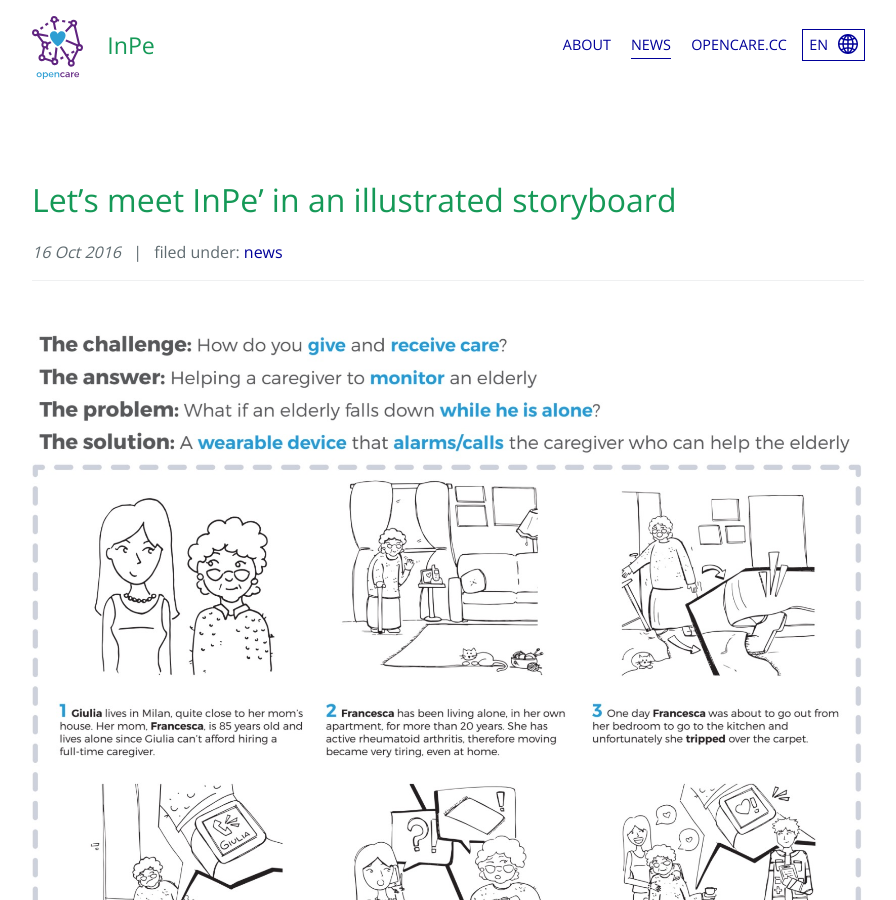
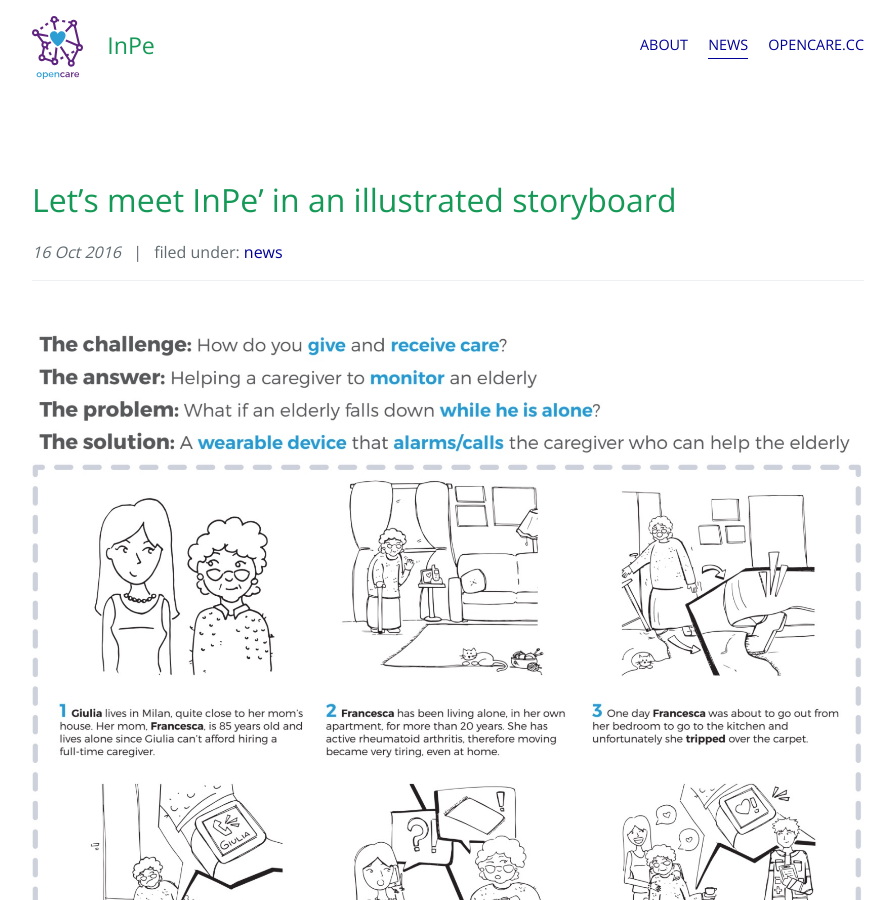
Before and after one commit to opencarecc/inpe, a Jekyll site: the page built from _posts/2016-10-16-an-illustrated-storyboard.md, in a window 1280 px wide and 900 px high. Shown: the whole window, without its empty margins (192-1088 px from the left). Built offline with Jekyll 4.4.1, drawn with Linux system fonts in a browser that asks for light colours; comment, search, counter and statistics services are not loaded.

Commit message:
no lang pick

```diff
--- a/_includes/navigation.html
+++ b/_includes/navigation.html
@@ -26,7 +26,7 @@
             <label for="nav-trigger"></label>
 
             <!-- Language picker stuff: IMPORTANT DO NOT MOVE -->
-            <div id="lang-picker">
+          <!-- <div id="lang-picker">
                 <input type="checkbox" id="lang-trigger">
                 <label for="lang-trigger">
                     <li class="dropdown">
@@ -41,7 +41,7 @@
                         </ul>
                     </li>
                 </label>
-            </div>
+            </div> -->
 
             <!-- populate nav menu -->
             <ul>
```
